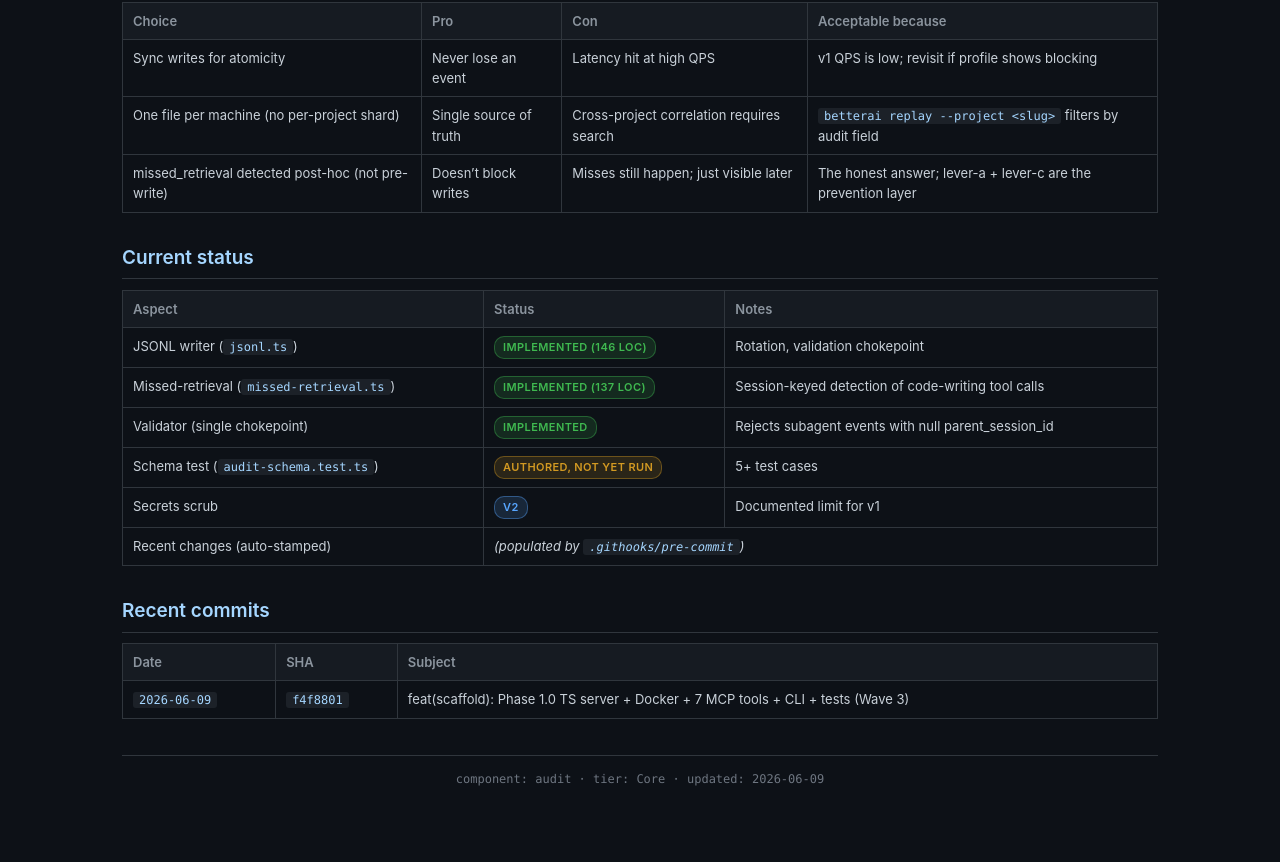
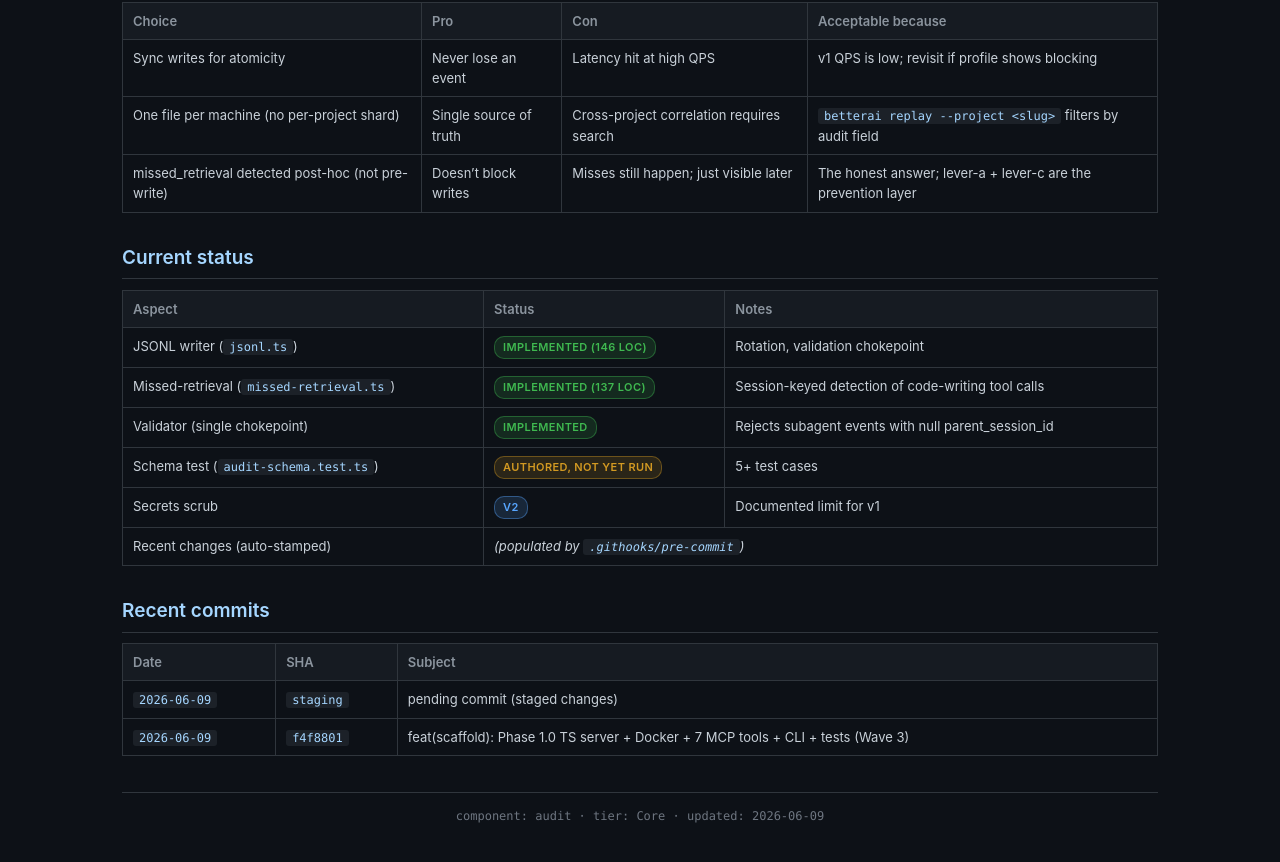
Before and after one commit to NicoV7/Personal-Harness, a website: page docs/components/audit.html in a window 1280 px wide. Shown: the part 1908-2770 px from the top of the page. Before the commit the page ends 2738 px from the top, so only its background shows below. Drawn offline with Linux system fonts and the light colour scheme.

Commit message:
test(hooks): verify docs auto-stamp chain

```diff
--- a/docs/components/audit.html
+++ b/docs/components/audit.html
@@ -64,6 +64,7 @@
 <h2>Recent commits</h2>
 <!-- AUTOSTAMP:RECENT-COMMITS:START -->
 <table><thead><tr><th>Date</th><th>SHA</th><th>Subject</th></tr></thead><tbody>
+<tr><td><code>2026-06-09</code></td><td><code>staging</code></td><td>pending commit (staged changes)</td></tr>
 <tr><td><code>2026-06-09</code></td><td><code>f4f8801</code></td><td>feat(scaffold): Phase 1.0 TS server + Docker + 7 MCP tools + CLI + tests (Wave 3)</td></tr>
 </tbody></table>
 <!-- AUTOSTAMP:RECENT-COMMITS:END -->
--- a/src/server/audit/jsonl.ts
+++ b/src/server/audit/jsonl.ts
@@ -144,3 +144,4 @@ export class JsonlAuditWriter {
  * rotation + serialization.
  */
 export type AuditLogFn = (event: AuditEvent) => void;
+// trivial change to test the docs hook
```
